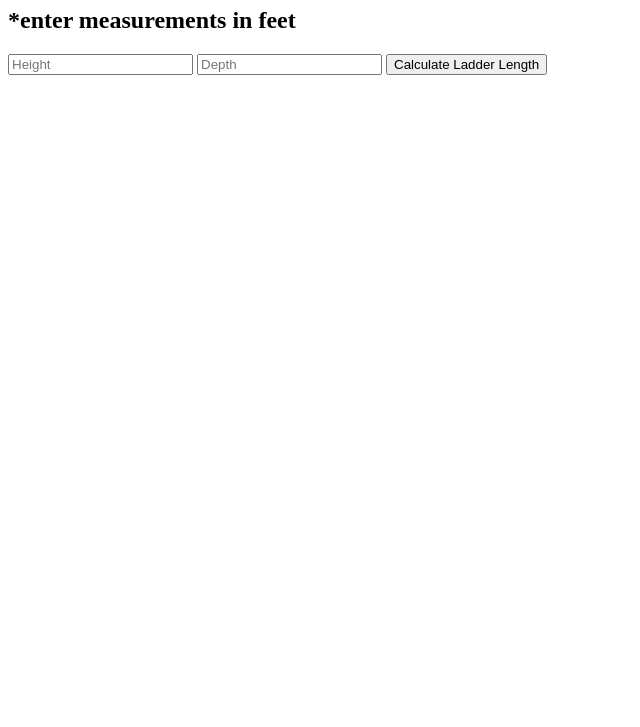
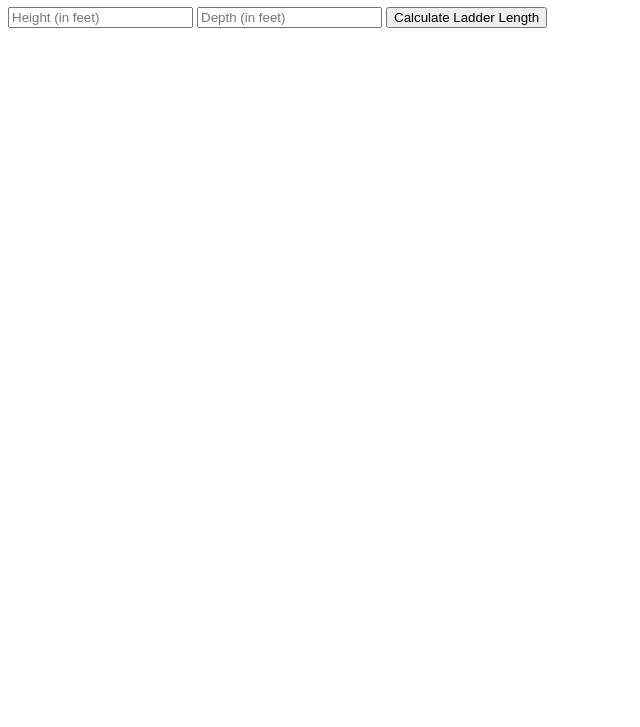
Before and after one commit to leslieshanecr/ladder, a website: page ladder.html in a window 1280 px wide. Shown: the part 73-800 px from the top of the page, without its empty margins (0-640 px from the left). Drawn offline with Linux system fonts and the light colour scheme.

Commit message:
remove h3 text from line 13

```diff
--- a/ladder.html
+++ b/ladder.html
@@ -10,10 +10,9 @@
 <body>
 
 	<h1>What's the ladder length?</h1>
-  <h2>*enter measurements in feet</h2>
 	<form action="/ladder" method="post">
-		<input type="text" name="height" placeholder="Height">
-        <input type="text" name="depth" placeholder="Depth">
+		<input type="text" name="height" placeholder="Height (in feet)">
+        <input type="text" name="depth" placeholder="Depth (in feet)">
         <button type="submit">Calculate Ladder Length</button>
         <output type="text" name="result" placeholder="Result"></output>
 
```
